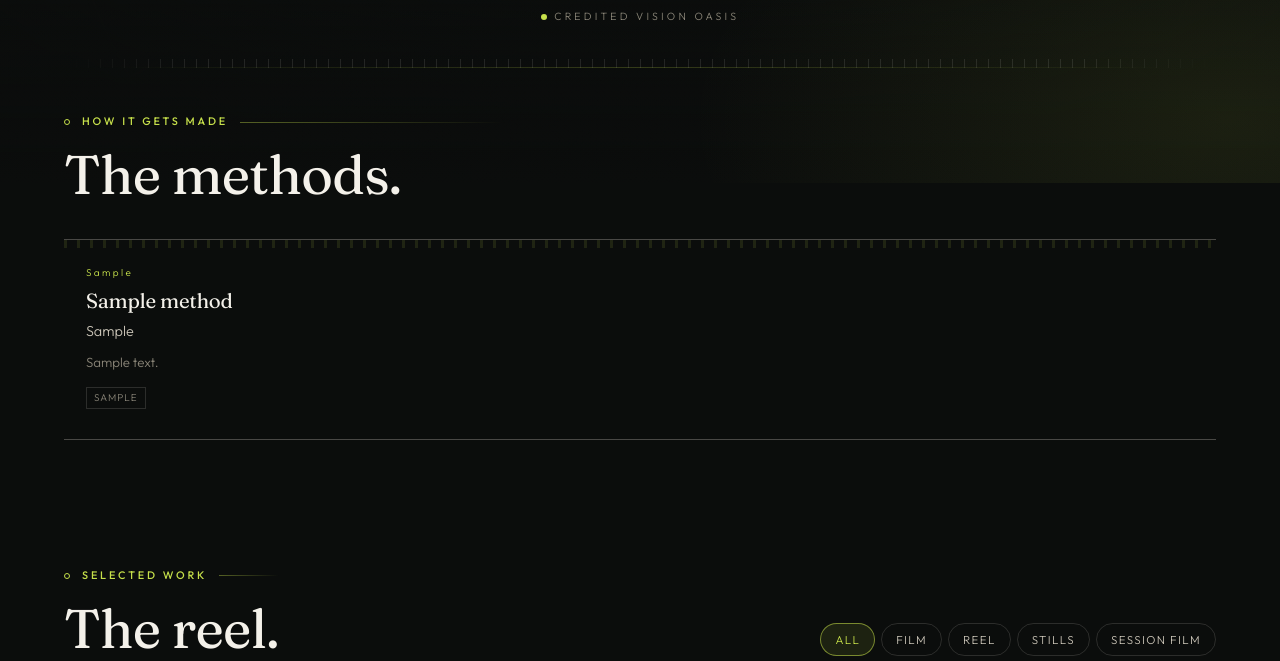
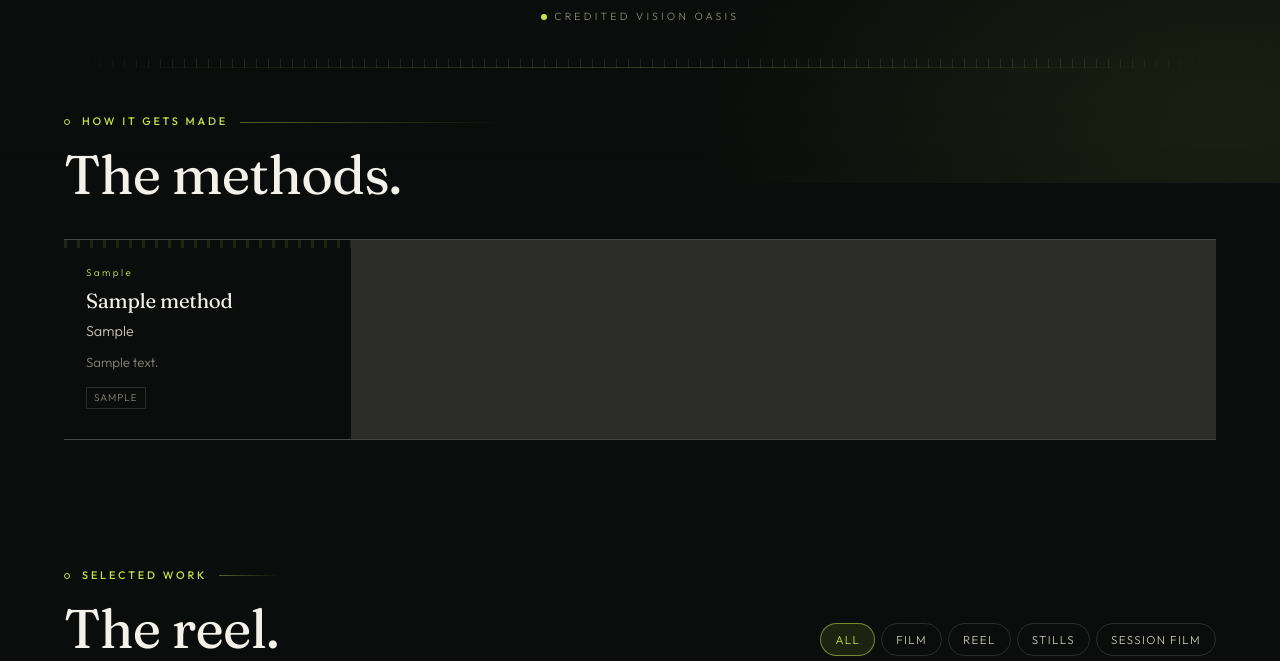
Before and after one commit to paul8frendach/pfrendach, a Django app: page /create/ in a window 1280 px wide. Shown: the part 617-1278 px from the top of the page. Run offline with Django 5.2, Linux system fonts and the light colour scheme; tables that the repository leaves empty hold one stand-in row (values such as "Sample post"); grey boxes marked "Sample" are stand-in pictures.

Commit message:
Balance the strip and bento at middling widths
Four methods now hold four columns, then two, never three-plus-an-orphan.
Bento thirds stay three across down to 760px rather than dropping to halves
at 900 and leaving a hole beside the last tile.

Co-Authored-By: Claude Opus 5 <noreply@anthropic.com>

```diff
--- a/static/css/house.css
+++ b/static/css/house.css
@@ -1465,7 +1465,9 @@ hr.tickrule.shell { margin-inline: auto; margin-block: 0; }
 a.tile { text-decoration: none; color: inherit; }
 a.tile:hover { background: color-mix(in srgb, var(--accent) 5%, transparent); }
 
-@media (max-width: 900px) {
+/* Thirds hold three across down to a genuinely narrow viewport — dropping
+   them to halves too early leaves an orphan tile and a hole beside it. */
+@media (max-width: 760px) {
   .tile--third { grid-column: span 3; }
   .tile--twothirds { grid-column: span 6; }
 }
--- a/static/css/worlds.css
+++ b/static/css/worlds.css
@@ -92,7 +92,9 @@
 [data-world="create"] .strip {
   display: grid;
   gap: 1px;
-  grid-template-columns: repeat(auto-fit, minmax(min(100%, 220px), 1fr));
+  /* Four methods, four frames. auto-fit would leave a lone frame on a second
+     row at middling widths, which reads as a mistake rather than a strip. */
+  grid-template-columns: repeat(4, minmax(0, 1fr));
   margin-top: clamp(22px, 3vw, 36px);
   background: var(--rule);
   border-block: 1px solid var(--rule);
@@ -593,6 +595,10 @@
    the world values win and every room reads as an endless scroll.
    ======================================================================== */
 
+@media (max-width: 980px) {
+  [data-world="create"] .strip { grid-template-columns: repeat(2, minmax(0, 1fr)); }
+}
+
 @media (max-width: 720px) {
   [data-world="create"],
   [data-world="build"],
```
